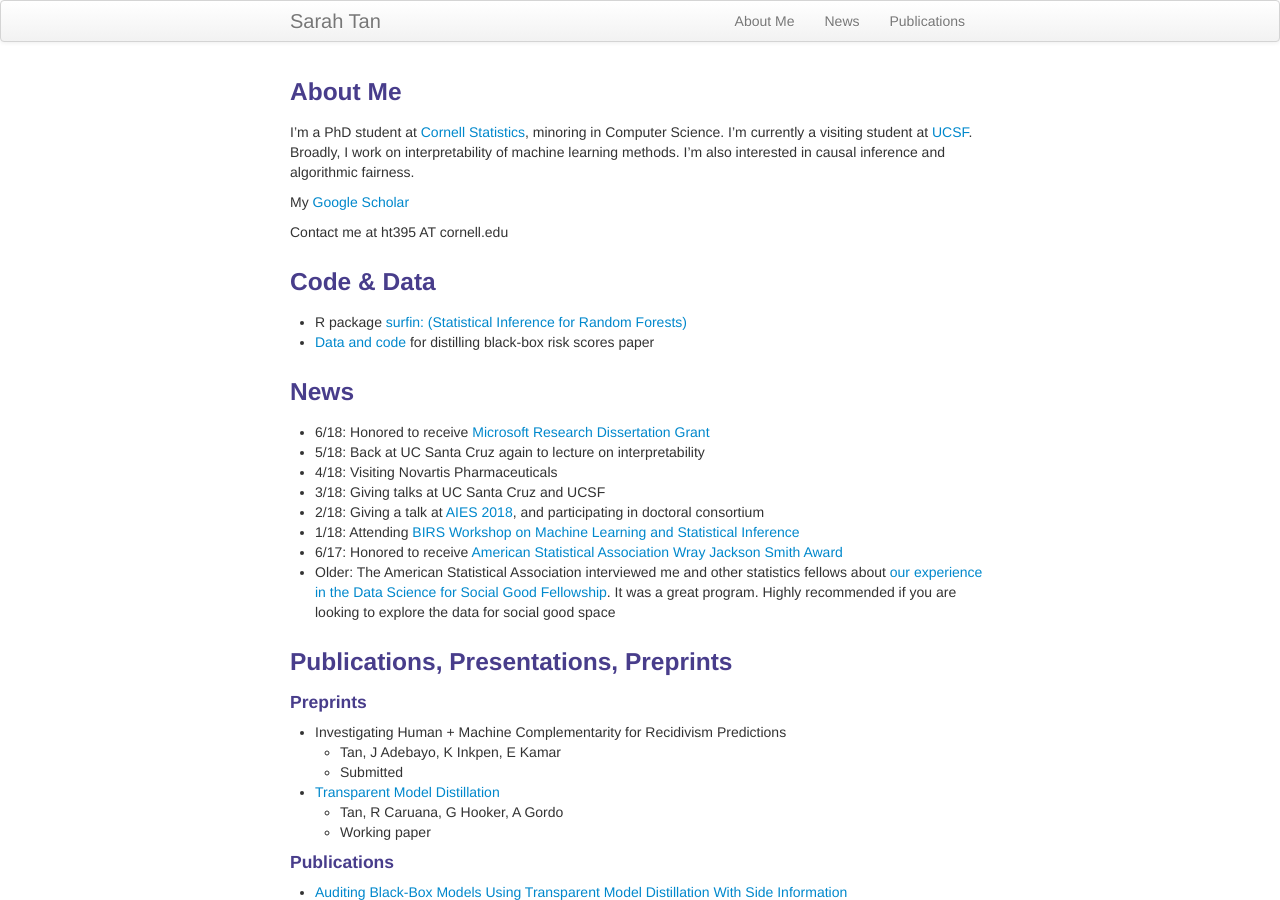
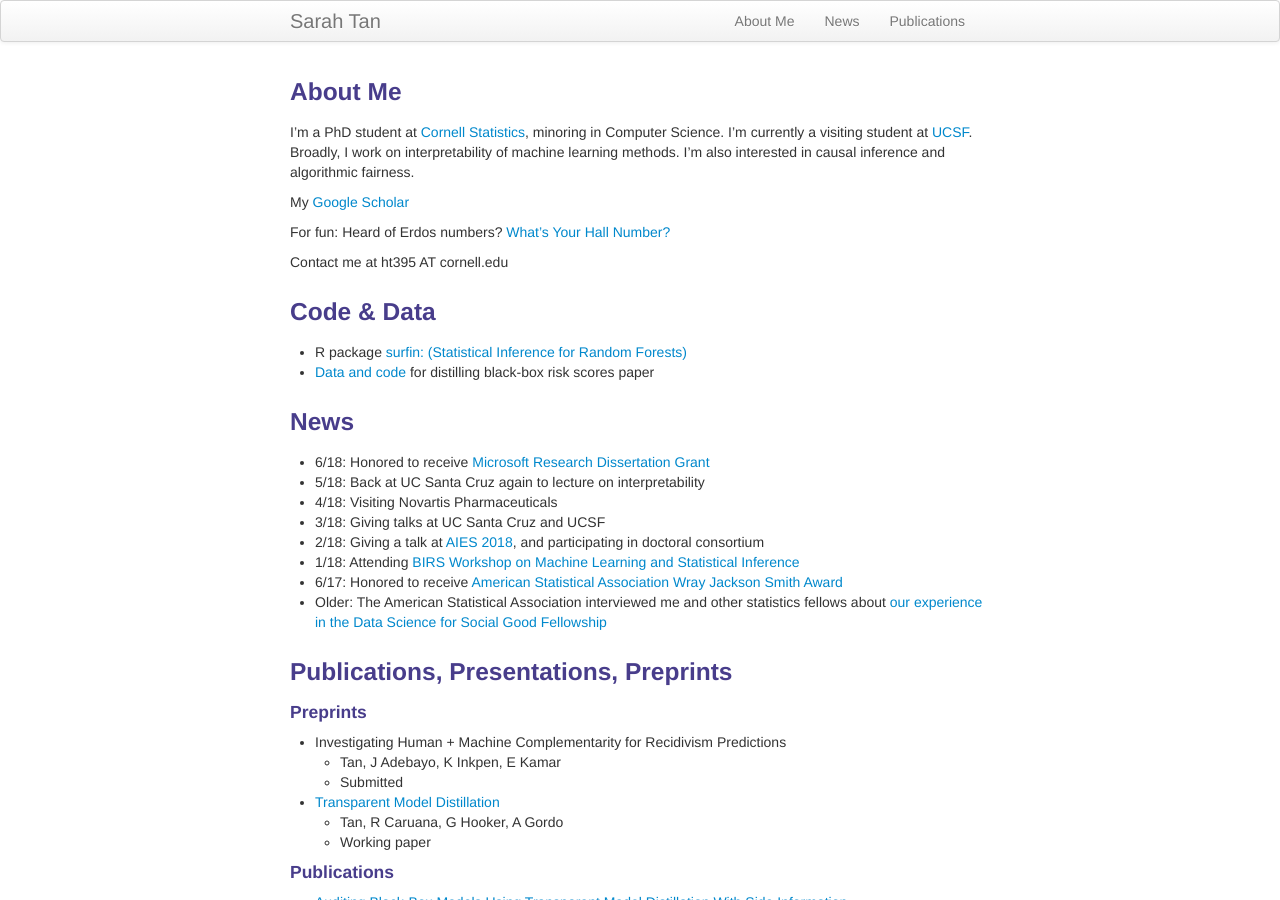
Before and after one commit to shftan/shftan.github.io, a Jekyll site: the page built from index.md, in a window 1280 px wide and 900 px high. Built offline with Jekyll 4.4.1, drawn with Linux system fonts in a browser that asks for light colours.

Commit message:
Update index.md

```diff
--- a/index.md
+++ b/index.md
@@ -10,6 +10,8 @@ keywords: Sarah Tan, Cornell, Statistics, interpretability, causal inference
 I'm a PhD student at [Cornell Statistics](https://stat.cornell.edu/), minoring in Computer Science. I'm currently a visiting student at [UCSF](https://epibiostat.ucsf.edu/). Broadly, I work on interpretability of machine learning methods. I'm also interested in causal inference and algorithmic fairness.
 
 My <a href="https://scholar.google.com/citations?user=_tSKmPYAAAAJ&hl=en">Google Scholar</a>
+
+For fun: Heard of Erdos numbers? [What's Your Hall Number?](http://hallnumber.pythonanywhere.com)
 
 Contact me at ht395 AT cornell.edu
 
@@ -27,7 +29,7 @@ Contact me at ht395 AT cornell.edu
 - 2/18: Giving a talk at [AIES 2018](http://www.aies-conference.com), and participating in doctoral consortium
 - 1/18: Attending [BIRS Workshop on Machine Learning and Statistical Inference](http://www.birs.ca/events/2018/5-day-workshops/18w5054)
 - 6/17: Honored to receive [American Statistical Association Wray Jackson Smith Award](http://stattrak.amstat.org/2017/07/01/smithscholarship/)
-- Older: The American Statistical Association interviewed me and other statistics fellows about [our experience in the Data Science for Social Good Fellowship](http://magazine.amstat.org/blog/2014/10/01/dssg/). It was a great program. Highly recommended if you are looking to explore the data for social good space
+- Older: The American Statistical Association interviewed me and other statistics fellows about [our experience in the Data Science for Social Good Fellowship](http://magazine.amstat.org/blog/2014/10/01/dssg/)
 
 <div class="row-fluid" id="publications"><h3>Publications, Presentations, Preprints</h3>
 <h4>Preprints</h4>
```
